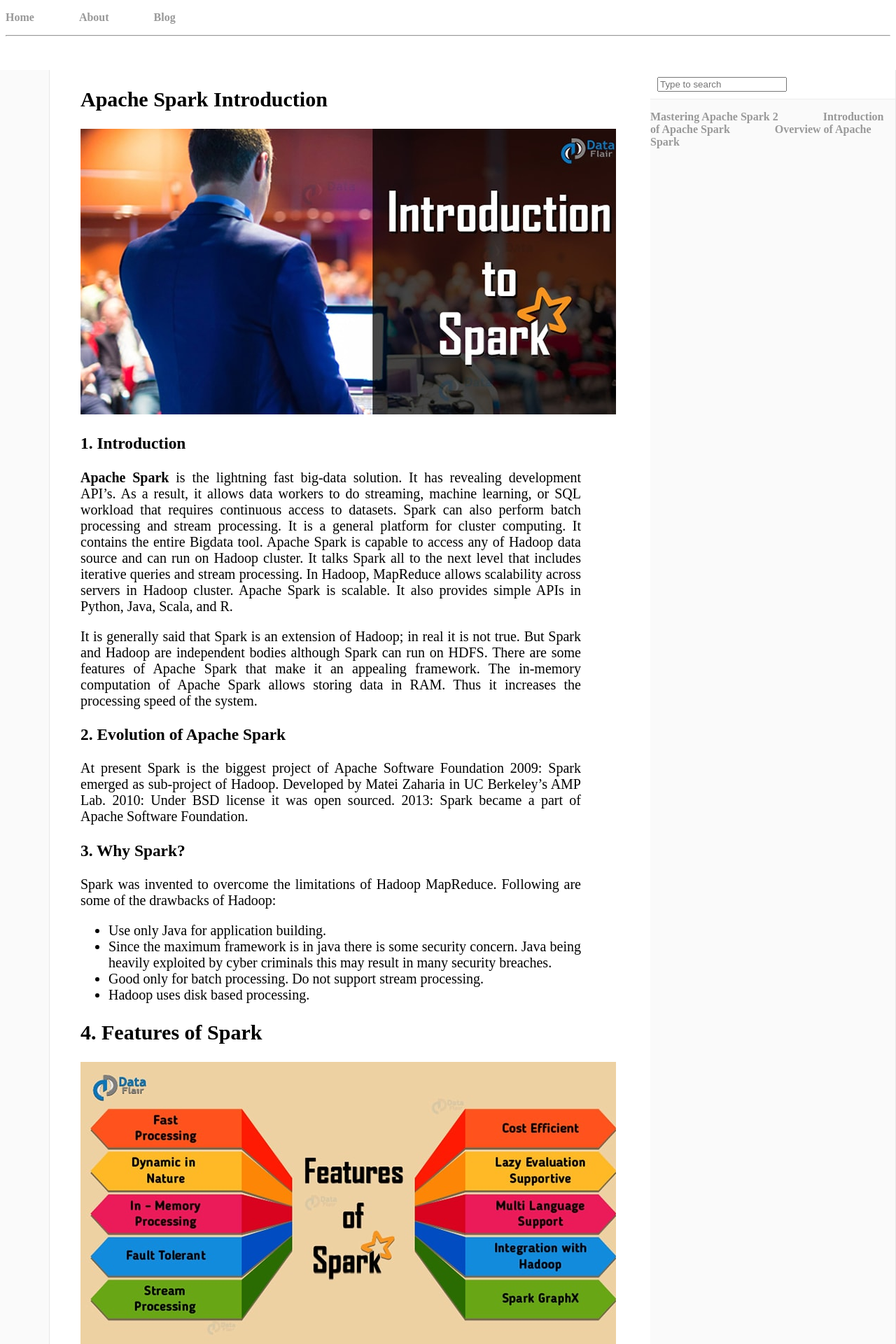
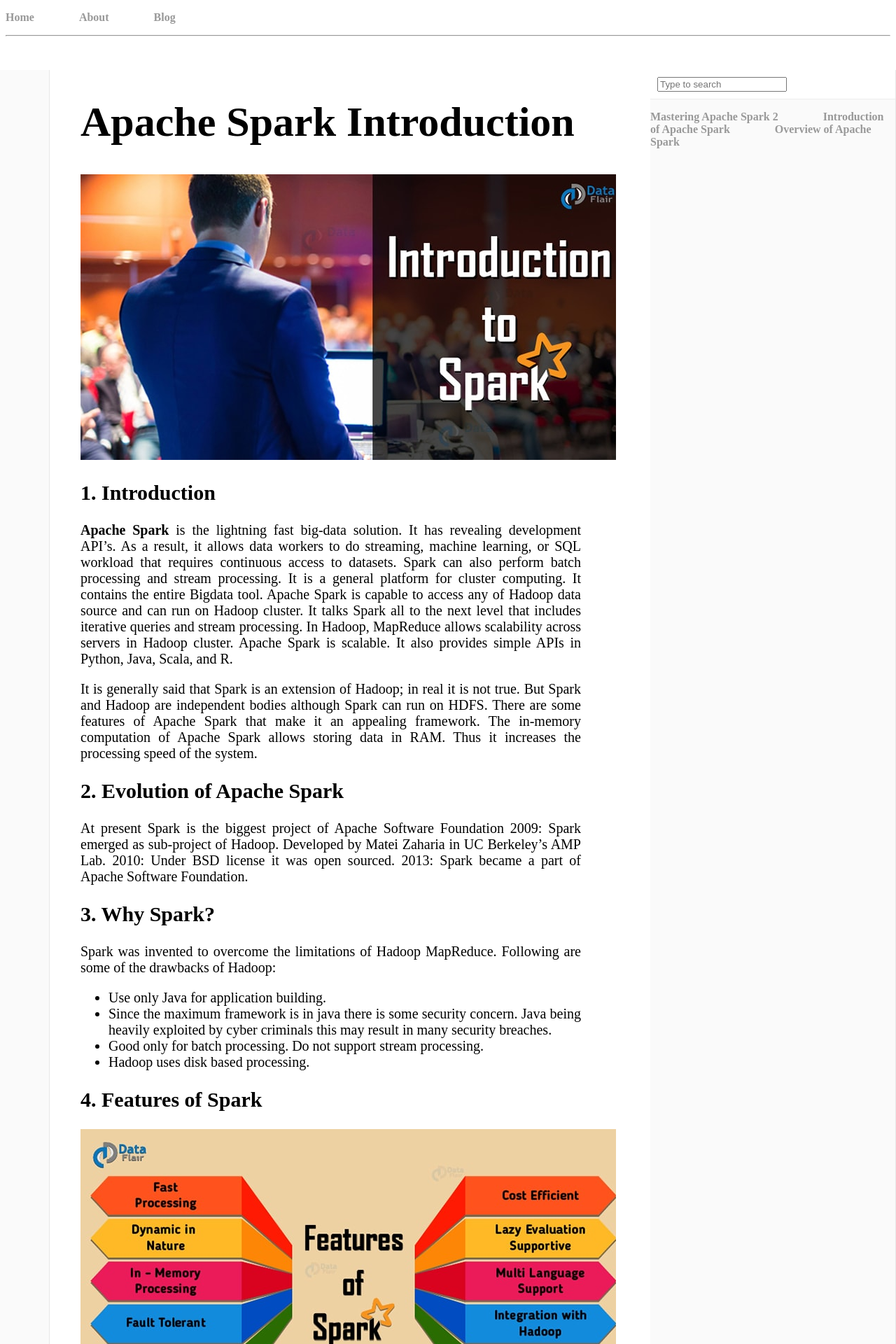
Before and after one commit to spark-tutorial/spark-tutorial.github.io, a Jekyll site: the page built from p/apache-spark-introduction.html, in a window 1280 px wide. Shown: the top 1920 px of the page at 70% size. Built offline with Jekyll 4.4.1, drawn with Linux system fonts in a browser that asks for light colours.

```diff
--- a/p/apache-spark-introduction.html
+++ b/p/apache-spark-introduction.html
@@ -3,10 +3,10 @@ layout: default
 title: Spark Tutorial
 ---
 <div class="blurb" style="margin-right:50px!important;">
-	<h2>Apache Spark Introduction</h2>
+	<h1>Apache Spark Introduction</h1>
 	<img src="../image/apache-spark-introduction.jpg" alt="Introduction to Apache Spark for Beginners.">
 	<p>
-		<h3>1.	Introduction</h3>
+		<h2>1.	Introduction</h2>
 			<b>Apache Spark</b> is the lightning fast big-data solution. It has revealing development API’s.  As a result, it allows data workers to do streaming, machine learning, or SQL workload that requires continuous access to datasets. Spark can also perform batch processing and stream processing. It is a general platform for cluster computing.
 			It contains the entire Bigdata tool. Apache Spark is capable to access any of Hadoop data source and can run on Hadoop cluster. It talks Spark all to the next level that includes iterative queries and stream processing. In Hadoop, MapReduce allows scalability across servers in Hadoop cluster. Apache Spark is scalable. It also provides simple APIs in Python, Java, Scala, and R.
 	</p>
@@ -14,7 +14,7 @@ title: Spark Tutorial
 			It is generally said that Spark is an extension of Hadoop; in real it is not true. But Spark and Hadoop are independent bodies although Spark can run on HDFS. There are some features of Apache Spark that make it an appealing framework. The in-memory computation of Apache Spark allows storing data in RAM. Thus it increases the processing speed of the system.
 	</p>
 	<p>
-		<h3>2.	Evolution of Apache Spark</h3>
+		<h2>2.	Evolution of Apache Spark</h2>
 			At present Spark is the biggest project of Apache Software Foundation
 			2009: Spark emerged as sub-project of Hadoop. Developed by Matei Zaharia in UC Berkeley’s  AMP Lab.
 			2010: Under BSD license it was open sourced.
@@ -22,7 +22,7 @@ title: Spark Tutorial
 
 	</p>
 	<p>
-		<h3>3.	Why Spark?</h3>
+		<h2>3.	Why Spark?</h2>
 			Spark was invented to overcome the limitations of Hadoop MapReduce. Following are some of the drawbacks of Hadoop:
 			<ul>
 			<li>	Use only Java for application building.
@@ -41,16 +41,16 @@ title: Spark Tutorial
 
                         Features of Spark listed below explains that how Spark overcomes the limitations of Hadoop.
 			<ul>
-			<li>	<h4>Fast processing -</h4> Apache Spark allows tremendous speed in in-memory processing up to 100x faster and 10x faster on disk. This speed is possible since, the number of reads–writes to the disk decreases.</li>
-			<li>	<h4>Dynamic in nature -</h4> Spark has 80 high-level operators, thus it allows developing parallel applications. Although, Scala is the default language we can work with Java, Python and R.</li>
-			<li>	<h4>In - memory processing -</h4> With this property Spark increases the processing speed as it caches the data, so the data fetching time decreases.</li>
-			<li>	<h4>Fault tolerant -</h4> the primary abstraction of Spark i.e., RDD is highly capable to handle failure. So, the loss of data reduces to zero in case of failure.</li>
-			<li>	<h4>Stream processing -</h4> Support for Stream processing in Apache Spark makes it a popular framework for working with live stream of data.</li>
-			<li>	<h4>Lazy Evaluation Supportive -</h4> All the transformations that are present on RDD does not execute on the go. And also each transformation creates a new RDD. These RDD executes only on action. </li>
-			<li>	<h4>Support Many Languages -</h4> Spark is although written in Scala, it supports many languages API’s.</li>
-			<li>	<h4>Integration with Hadoop -</h4> Spark can integrate with Hadoop HDFS. As Spark does not have its own file storage system.</li>
-			<li>	<h4>Spark GraphX -</h4> This component of Spark handles graph and graph parallel computation. GraphX exposes a set of fundamental operators as well as an optimized variant of the Pregel API.</li>
-			<li>	<h4>Cost Efficient -</h4> Apache Spark is cost effective solution for Big data problem. Hadoop requires a large amount of storage and data center at the time of replication.</li>
+			<li>	<h3>Fast processing -</h3> Apache Spark allows tremendous speed in in-memory processing up to 100x faster and 10x faster on disk. This speed is possible since, the number of reads–writes to the disk decreases.</li>
+			<li>	<h3>Dynamic in nature -</h3> Spark has 80 high-level operators, thus it allows developing parallel applications. Although, Scala is the default language we can work with Java, Python and R.</li>
+			<li>	<h3>In - memory processing -</h3> With this property Spark increases the processing speed as it caches the data, so the data fetching time decreases.</li>
+			<li>	<h3>Fault tolerant -</h3> the primary abstraction of Spark i.e., RDD is highly capable to handle failure. So, the loss of data reduces to zero in case of failure.</li>
+			<li>	<h3>Stream processing -</h3> Support for Stream processing in Apache Spark makes it a popular framework for working with live stream of data.</li>
+			<li>	<h3>Lazy Evaluation Supportive -</h3> All the transformations that are present on RDD does not execute on the go. And also each transformation creates a new RDD. These RDD executes only on action. </li>
+			<li>	<h3>Support Many Languages -</h3> Spark is although written in Scala, it supports many languages API’s.</li>
+			<li>	<h3>Integration with Hadoop -</h3> Spark can integrate with Hadoop HDFS. As Spark does not have its own file storage system.</li>
+			<li>	<h3>Spark GraphX -</h3> This component of Spark handles graph and graph parallel computation. GraphX exposes a set of fundamental operators as well as an optimized variant of the Pregel API.</li>
+			<li>	<h3>Cost Efficient -</h3> Apache Spark is cost effective solution for Big data problem. Hadoop requires a large amount of storage and data center at the time of replication.</li>
 			</ul>
 	</p>
 	<p>
```
